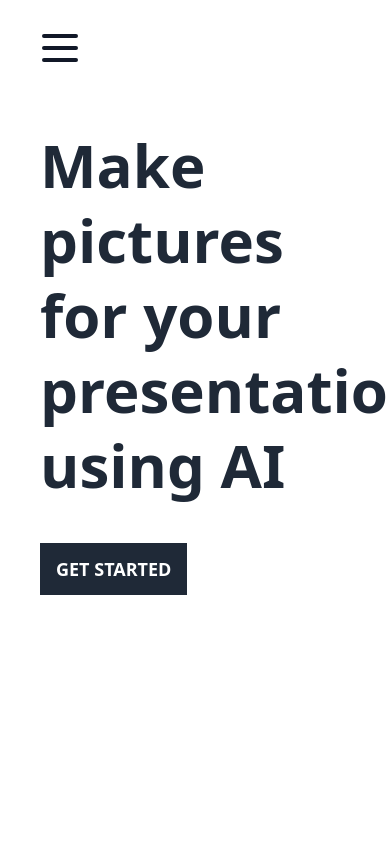
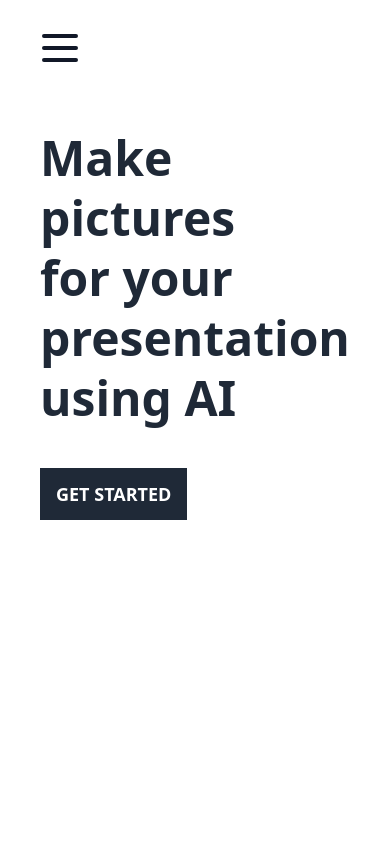
Before and after one commit to po1inakoroleva/image-generator, a Next.js app: page /en in a window 390 px wide. Shown: the top 844 px of the page. Built offline with nearby package versions, Linux system fonts and the light colour scheme.

Commit message:
fix text size

```diff
--- a/src/app/components/MainPage/Header.tsx
+++ b/src/app/components/MainPage/Header.tsx
@@ -47,7 +47,7 @@ const Header: FC = () => {
       <div className="bg-white dark:bg-gray-700 overflow-hidden relative">
         <div className="container relative z-10 flex items-start py-32 mx-auto">
           <div className="relative ml-10  w-1/2 z-10 flex flex-col items-start">
-            <h1 className="font-extrabold text-balance leading-tight text-gray-800 dark:text-gray-100 text-6xl sm:text-8xl">
+            <h1 className="font-extrabold text-balance leading-tight text-gray-800 dark:text-gray-100 text-5xl sm:text-8xl">
               {t('header.title')}
             </h1>
             <StartButton />
```
